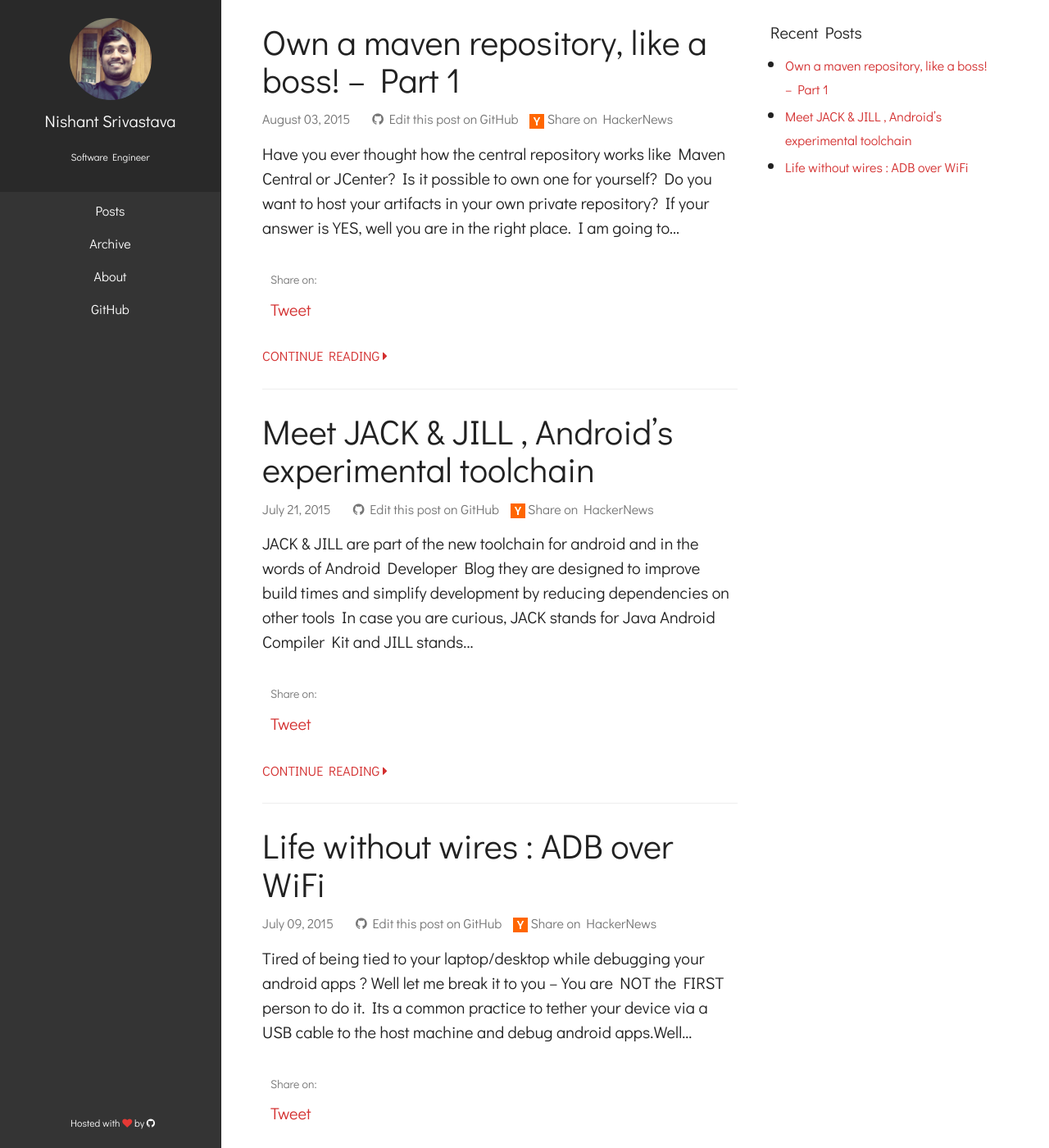
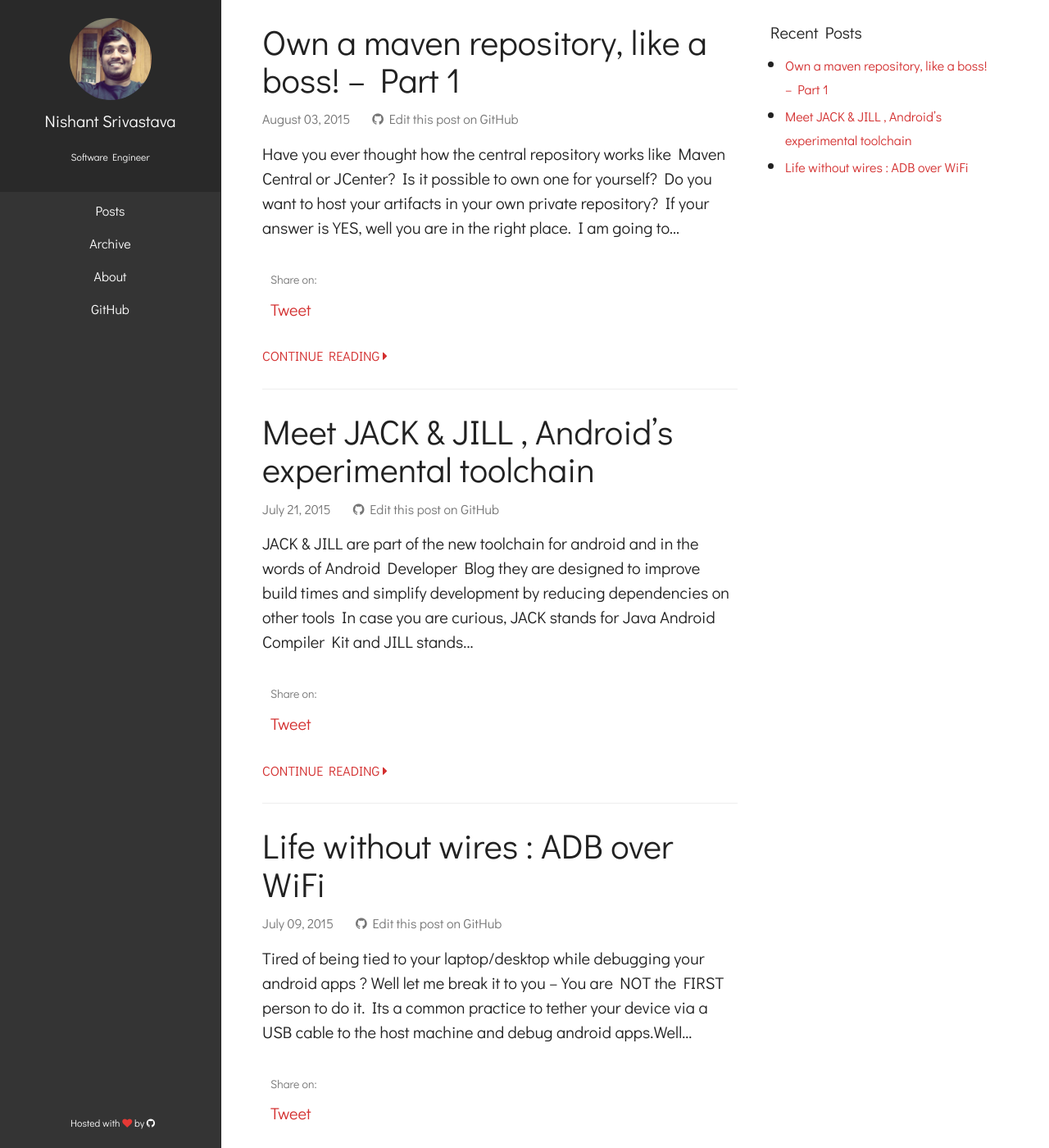
Before and after one commit to nisrulz/nisrulz.github.io, a Jekyll site: the page built from index.html, in a window 1280 px wide and 1400 px high. Shown: the whole window at 82% size. Built offline with Jekyll 4.4.1, drawn with Linux system fonts in a browser that asks for light colours; the list of posts is cut into pages by our own code; comment, search, counter and statistics services are not loaded.

Commit message:
(-) Share on hacker news from index page

```diff
--- a/index.html
+++ b/index.html
@@ -28,11 +28,6 @@ layout: default
             <li>
               <a href="//github.com/{{ site.github_username }}/{{ site.github_username }}.github.io/blob/master/{{ post.path }}" target="_blank"><i class="fa fa-github"></i>&nbsp;Edit this post on GitHub</a>
             </li>
-            {% if site.share.hackernews %}
-            <li>
-              <a href="http://news.ycombinator.com/submitlink?u=http://nisrulz.github.com{{ page.url }}&t={{ page.title }}" target="_blank"><img src="/assets/images/yc500.gif" title="Submit {{ page.title }} to Hacker News" />&nbsp;Share on HackerNews</a>
-            </li>
-            {% endif %}
           </ul>
         </div>
         <!-- meta -->
```
